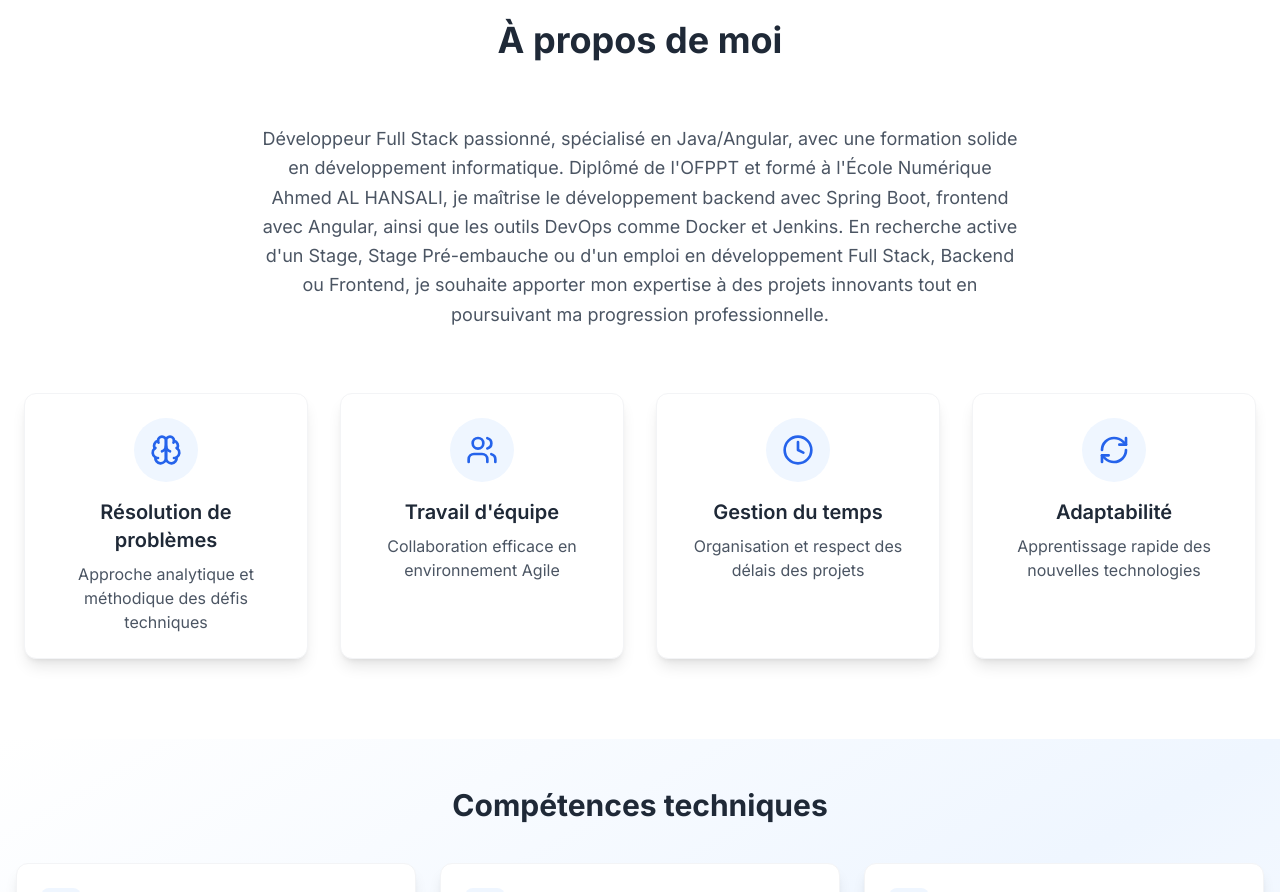
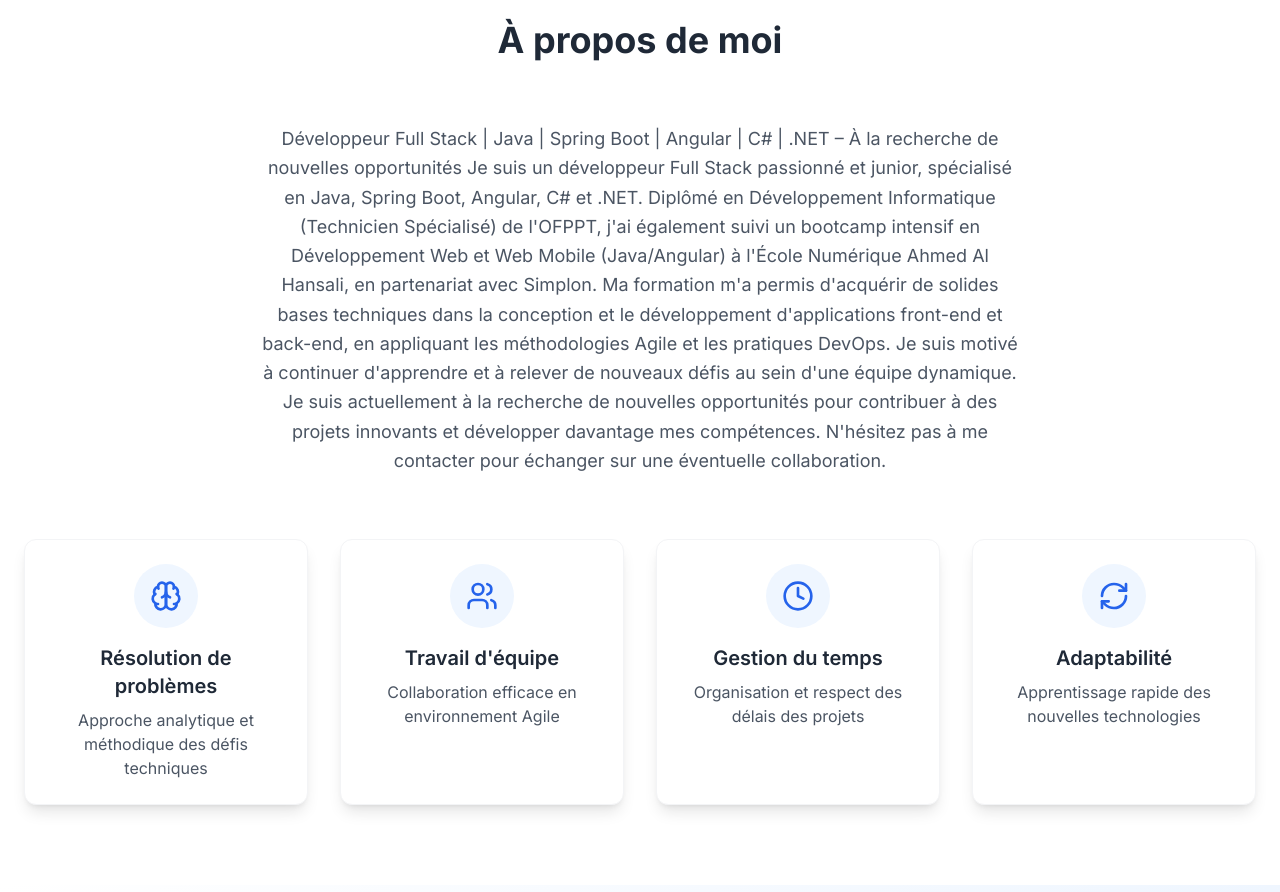
Before and after one commit to nabilsabi01/my-portfolio, a React (Vite) app: page / in a window 1280 px wide. Shown: the part 860-1752 px from the top of the page. Built offline with nearby package versions, Linux system fonts and the light colour scheme.

Commit message:
Update About.tsx

```diff
--- a/src/components/About.tsx
+++ b/src/components/About.tsx
@@ -33,7 +33,7 @@ export default function About() {
         <h2 className="text-4xl font-bold text-center text-gray-800 mb-16">À propos de moi</h2>
         <div className="max-w-3xl mx-auto text-center mb-16">
           <p className="text-lg text-gray-600 leading-relaxed">
-Développeur Full Stack passionné, spécialisé en Java/Angular, avec une formation solide en développement informatique. Diplômé de l'OFPPT et formé à l'École Numérique Ahmed AL HANSALI, je maîtrise le développement backend avec Spring Boot, frontend avec Angular, ainsi que les outils DevOps comme Docker et Jenkins. En recherche active d'un Stage, Stage Pré-embauche ou d'un emploi en développement Full Stack, Backend ou Frontend, je souhaite apporter mon expertise à des projets innovants tout en poursuivant ma progression professionnelle.          </p>
+Développeur Full Stack | Java | Spring Boot | Angular | C# | .NET – À la recherche de nouvelles opportunités Je suis un développeur Full Stack passionné et junior, spécialisé en Java, Spring Boot, Angular, C# et .NET. Diplômé en Développement Informatique (Technicien Spécialisé) de l'OFPPT, j'ai également suivi un bootcamp intensif en Développement Web et Web Mobile (Java/Angular) à l'École Numérique Ahmed Al Hansali, en partenariat avec Simplon. Ma formation m'a permis d'acquérir de solides bases techniques dans la conception et le développement d'applications front-end et back-end, en appliquant les méthodologies Agile et les pratiques DevOps. Je suis motivé à continuer d'apprendre et à relever de nouveaux défis au sein d'une équipe dynamique. Je suis actuellement à la recherche de nouvelles opportunités pour contribuer à des projets innovants et développer davantage mes compétences. N'hésitez pas à me contacter pour échanger sur une éventuelle collaboration.</p>
         </div>
         <div className="grid grid-cols-1 md:grid-cols-2 lg:grid-cols-4 gap-8">
           {softSkills.map((skill) => (
```
